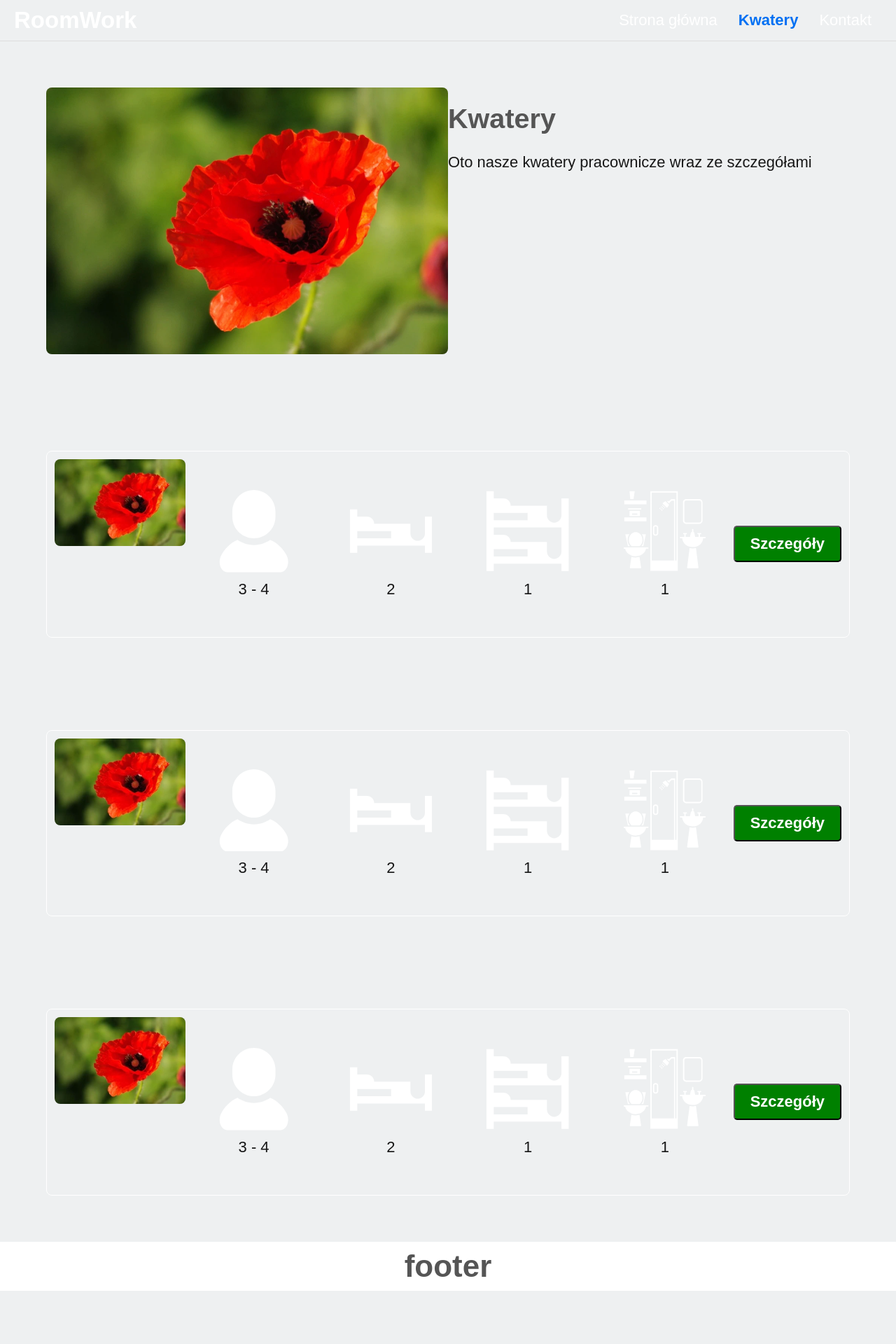
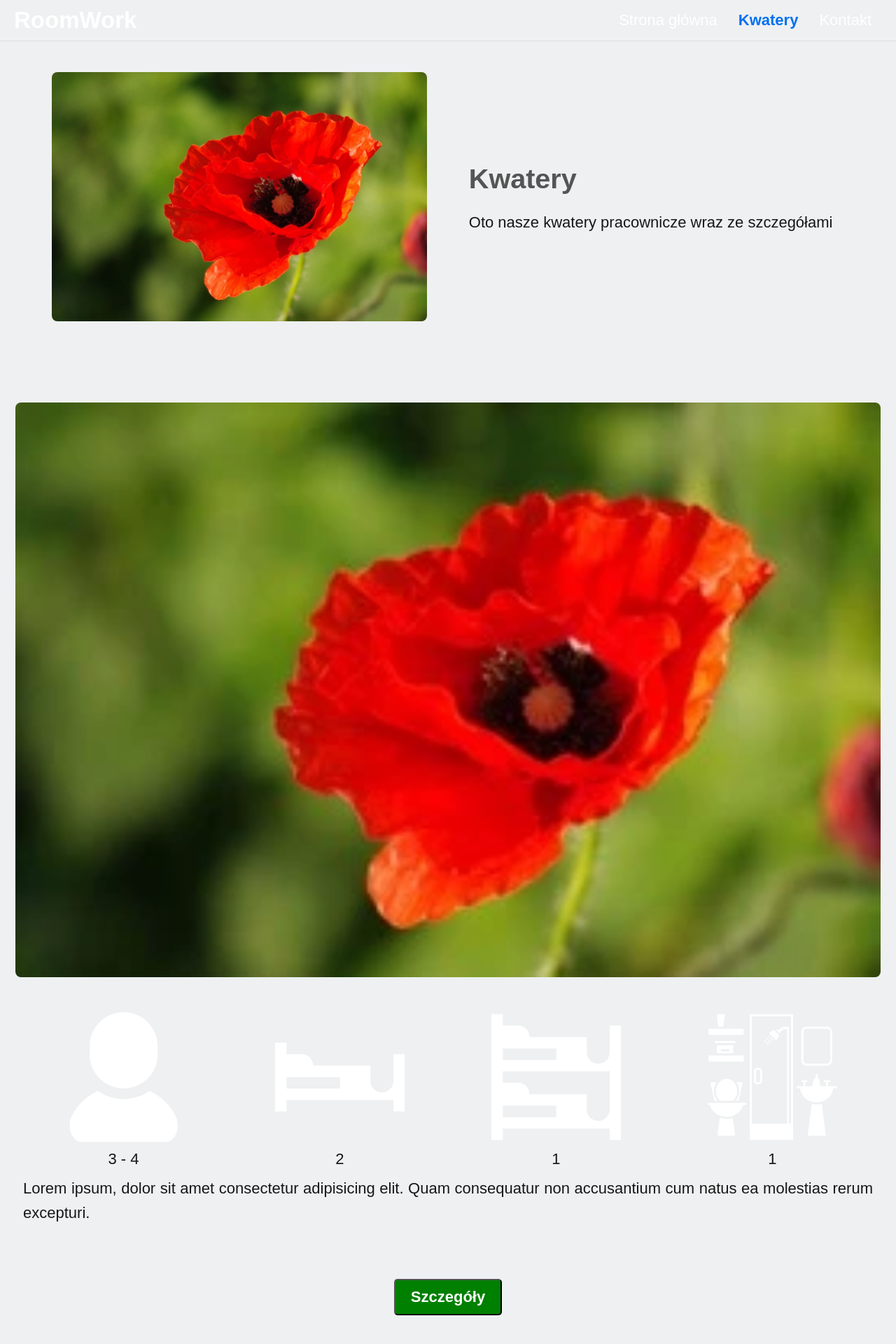
Before and after one commit to TDomagalski/nextjs-15-roomwork, a Next.js app: page /kwatery in a window 1280 px wide. Shown: the top 1920 px of the page at 70% size. Before the commit the page ends 1844 px from the top, so only its background shows below. Built offline with nearby package versions, Linux system fonts and the light colour scheme.

Commit message:
feat: clear app: change variables, add to global scss styles container_title

```diff
--- a/src/app/_variables.scss
+++ /dev/null
@@ -1,12 +0,0 @@
-// Themes colors
-$theme-dark-bg: #2c3639;
-
-// Mediaqueries Breakpoints
-$breakpoint-small: 576px;
-$breakpoint-medium: 768px;
-
-// Colors
-$color-black: #000;
-$color-white: #fff;
-
-$color-h-black: #555;
--- a/src/app/globals.scss
+++ b/src/app/globals.scss
@@ -1,9 +1,22 @@
-@use './variables';
-
 :root {
+  // VARIABLES
+  //main
   --background: #eef0f1;
   --foreground: #171717;
+
+  // colors
+  --colorBlack: #000;
+  --colorHBlack: #555;
+  --colorWhite: #fff;
+
+  // fonts
   font-size: 22px;
+
+  // media queries
+  --breakpointSmall: 576px;
+  --breakpointMedium: 768px;
+  --breakpointLarge: 992px;
+  --breakpointExtraLarge: 1200px;
 }
 
 @media (prefers-color-scheme: dark) {
@@ -42,11 +55,50 @@
     display: flex;
     flex-direction: column;
     justify-content: flex-start;
-    flex: 1;
+
+    .container_title {
+      display: flex;
+      flex-direction: column;
+      justify-content: flex-start;
+      align-items: stretch;
+      padding: 2rem;
+
+      .title_description {
+        flex-basis: 100%;
+
+        h2 {
+          margin: 1rem 0;
+          font-size: 1.8rem;
+        }
+
+        p {
+          margin-bottom: 1rem;
+          font-size: 1rem;
+          line-height: 1.6;
+
+          a {
+            color: #0070f3;
+            text-decoration: none;
+          }
+        }
+      }
+
+      .title_image {
+        flex-basis: 100%;
+
+        img {
+          width: 100%;
+          max-width: 100%;
+          height: auto;
+          border-radius: 8px;
+        }
+      }
+    }
   }
 
   footer {
-    background-color: variables.$color-white;
+    background: var(--foreground);
+    color: var(--background);
   }
 }
 
@@ -62,18 +114,12 @@
 h4,
 h5,
 h6 {
-  color: variables.$color-h-black;
+  color: var(--colorHBlack);
 }
-
-// p {}
 
 a {
   color: inherit;
   text-decoration: none;
-}
-
-.container {
-  padding: 1rem 2rem;
 }
 
 .contactButton,
@@ -82,7 +128,7 @@
   // margin: 1rem 0;
   display: block;
   padding: 0.5rem 1rem;
-  color: variables.$color-white;
+  color: var(--colorWhite);
   border-radius: 5px;
   text-decoration: none;
   font-weight: bold;
@@ -91,6 +137,7 @@
   cursor: pointer;
 }
 
+// BUTTONS
 .contactButton {
   background-color: #0070f3;
 
@@ -106,3 +153,22 @@
     background-color: rgb(82, 165, 82);
   }
 }
+
+@media (min-width: 768px) {
+  body {
+    main {
+      .container_title {
+        flex-direction: row;
+        justify-content: space-around;
+        align-items: center;
+
+        .title_image {
+          flex-basis: 45%;
+        }
+        .title_description {
+          flex-basis: 45%;
+        }
+      }
+    }
+  }
+}
--- a/src/app/kontakt/kontakt.module.scss
+++ b/src/app/kontakt/kontakt.module.scss
@@ -46,7 +46,7 @@
 }
 
 // RWD dla dużych ekranów
-@media (min-width: 768px) {
+@media (min-width: var(--breakpointMedium)) {
   section.row {
     flex-direction: row;
     flex-wrap: nowrap;
@@ -62,6 +62,7 @@
       display: flex;
       flex-direction: column;
       justify-content: center;
+      align-items: flex-start;
 
       // img {}
       // h2 {}
--- a/src/app/kwatery/page.jsx
+++ b/src/app/kwatery/page.jsx
@@ -7,16 +7,15 @@
 
 import '../globals.scss';
 import styles from './rooms.module.scss';
-import Link from 'next/link';
 
 export default function Rooms() {
   return (
     <>
-      <section className={styles.row}>
-        <div className={styles.column}>
+      <section className='container_title'>
+        <div className='title_image'>
           <Image alt='Image' src='/global/img.webp' width={1072} height={712} />
         </div>
-        <div className={styles.column}>
+        <div className='title_description'>
           <h2>Kwatery</h2>
           <p>Oto nasze kwatery pracownicze wraz ze szczegółami</p>
         </div>
@@ -32,21 +31,30 @@
           />
         </div>
         <div className={`${styles.column} ${styles.column_info}`}>
-          <div className={styles.info}>
+          <div className={styles.info_icons}>
+            <div>
               <RoomPersonIcon />
               <span>3 - 4</span>
             </div>
-          <div className={styles.info}>
+            <div>
               <RoomBedIcon />
               <span>2</span>
             </div>
-          <div className={styles.info}>
+            <div>
               <RoomDoubleBedIcon />
               <span>1</span>
             </div>
-          <div className={styles.info}>
+            <div>
               <RoomBathroomIcon />
               <span>1</span>
+            </div>
+          </div>
+          <div className={styles.info_description}>
+            <p>
+              Lorem ipsum, dolor sit amet consectetur adipisicing elit. Quam
+              consequatur non accusantium cum natus ea molestias rerum
+              excepturi.
+            </p>
           </div>
         </div>
         <div className={styles.column_more_info}>
@@ -66,21 +74,30 @@
           />
         </div>
         <div className={`${styles.column} ${styles.column_info}`}>
-          <div className={styles.info}>
+          <div className={styles.info_icons}>
+            <div>
               <RoomPersonIcon />
               <span>3 - 4</span>
             </div>
-          <div className={styles.info}>
+            <div>
               <RoomBedIcon />
               <span>2</span>
             </div>
-          <div className={styles.info}>
+            <div>
               <RoomDoubleBedIcon />
               <span>1</span>
             </div>
-          <div className={styles.info}>
+            <div>
               <RoomBathroomIcon />
               <span>1</span>
+            </div>
+          </div>
+          <div className={styles.info_description}>
+            <p>
+              Lorem ipsum, dolor sit amet consectetur adipisicing elit. Quam
+              consequatur non accusantium cum natus ea molestias rerum
+              excepturi.
+            </p>
           </div>
         </div>
         <div className={styles.column_more_info}>
@@ -100,21 +117,30 @@
           />
         </div>
         <div className={`${styles.column} ${styles.column_info}`}>
-          <div className={styles.info}>
+          <div className={styles.info_icons}>
+            <div>
               <RoomPersonIcon />
               <span>3 - 4</span>
             </div>
-          <div className={styles.info}>
+            <div>
               <RoomBedIcon />
               <span>2</span>
             </div>
-          <div className={styles.info}>
+            <div>
               <RoomDoubleBedIcon />
               <span>1</span>
             </div>
-          <div className={styles.info}>
+            <div>
               <RoomBathroomIcon />
               <span>1</span>
+            </div>
+          </div>
+          <div className={styles.info_description}>
+            <p>
+              Lorem ipsum, dolor sit amet consectetur adipisicing elit. Quam
+              consequatur non accusantium cum natus ea molestias rerum
+              excepturi.
+            </p>
           </div>
         </div>
         <div className={styles.column_more_info}>
--- a/src/app/kwatery/rooms.module.scss
+++ b/src/app/kwatery/rooms.module.scss
@@ -1,5 +1,3 @@
-@use '../variables';
-
 section.row {
   display: flex;
   flex-direction: column;
@@ -43,12 +41,19 @@
 
   .column_info {
     display: flex;
+    flex-direction: column;
+    justify-content: center;
+    align-items: stretch;
+    margin: 2rem 0;
+
+    .info_icons {
+      flex-basis: 100%;
+      display: flex;
       justify-content: space-around;
       align-items: center;
-    margin: 2rem 0;
 
       > div {
-      flex-basis: 15%;
+        width: 15%;
         display: flex;
         flex-direction: column;
         align-items: center;
@@ -63,6 +68,12 @@
       }
     }
 
+    .info_description {
+      text-align: justify;
+      padding: 0.5rem;
+    }
+  }
+
   .column_more_info {
     display: flex;
     justify-content: center;
@@ -71,7 +82,7 @@
 }
 
 // RWD dla dużych ekranów
-@media (min-width: variables.$breakpoint-medium) {
+@media (min-width: var(--breakpointMedium)) {
   section.row {
     flex-direction: row;
     flex-wrap: nowrap;
@@ -89,5 +100,64 @@
         width: 100%;
       }
     }
+
+    .column {
+      flex-basis: 48%;
+      display: flex;
+      flex-direction: column;
+      justify-content: center;
+      align-items: flex-start;
+
+      // img {}
+      // h2 {}
+
+      // p {
+      //   a {
+      //     &:hover {
+      //       text-decoration: underline;
+      //     }
+      //   }
+      // }
+    }
+
+    .column_info {
+      display: flex;
+      justify-content: center;
+      align-items: center;
+      margin: 2rem 0;
+
+      .info_icons {
+        flex-basis: 100%;
+        display: flex;
+        justify-content: space-around;
+        align-items: center;
+
+        > div {
+          width: 15%;
+          display: flex;
+          flex-direction: column;
+          align-items: center;
+
+          svg {
+            fill: #fff;
+          }
+
+          span {
+            margin-top: 0.5rem;
           }
         }
+      }
+
+      .info_description {
+        text-align: justify;
+        padding: 0.5rem;
+      }
+    }
+
+    .column_more_info {
+      display: flex;
+      justify-content: center;
+      align-items: center;
+    }
+  }
+}
--- a/src/app/page.module.scss
+++ b/src/app/page.module.scss
@@ -1,5 +1,3 @@
-@use './variables.scss';
-
 section.row {
   display: flex;
   flex-direction: column;
@@ -46,38 +44,38 @@
 }
 
 // RWD dla dużych ekranów
-@media (min-width: 768px) {
-  section.row {
-    flex-direction: row;
-    flex-wrap: nowrap;
-    justify-content: space-between;
-    margin: 3rem;
+// @media (min-width: 768px) {
+//   section.row {
+//     flex-direction: row;
+//     flex-wrap: nowrap;
+//     justify-content: space-between;
+//     margin: 3rem;
 
-    .column {
-      flex-basis: 48%;
-      display: flex;
-      flex-direction: column;
-      justify-content: center;
-      align-items: flex-start;
+//     .column {
+//       flex-basis: 48%;
+//       display: flex;
+//       flex-direction: column;
+//       justify-content: center;
+//       align-items: flex-start;
 
-      &:first-child {
-        order: 2;
-      }
+//       &:first-child {
+//         order: 2;
+//       }
 
-      &:last-child {
-        order: 1;
-      }
+//       &:last-child {
+//         order: 1;
+//       }
 
-      // img {}
-      // h2 {}
+//       // img {}
+//       // h2 {}
 
-      // p {
-      //   a {
-      //     &:hover {
-      //       text-decoration: underline;
-      //     }
-      //   }
-      // }
-    }
-  }
-}
+//       // p {
+//       //   a {
+//       //     &:hover {
+//       //       text-decoration: underline;
+//       //     }
+//       //   }
+//       // }
+//     }
+//   }
+// }
--- a/src/components/footer/footer.jsx
+++ b/src/components/footer/footer.jsx
@@ -4,6 +4,7 @@
   return (
     <div className={styles.container}>
       <h1>footer</h1>
+      <p>Lorem ipsum dolor sit amet consectetur adipisicing elit.</p>
     </div>
   );
 }
```
Also changed, not shown: src/app/kontakt/page.jsx (+4 -3 lines), src/app/page.jsx (+15 -2 lines). Lines whose indentation alone changed are shown as unchanged.
